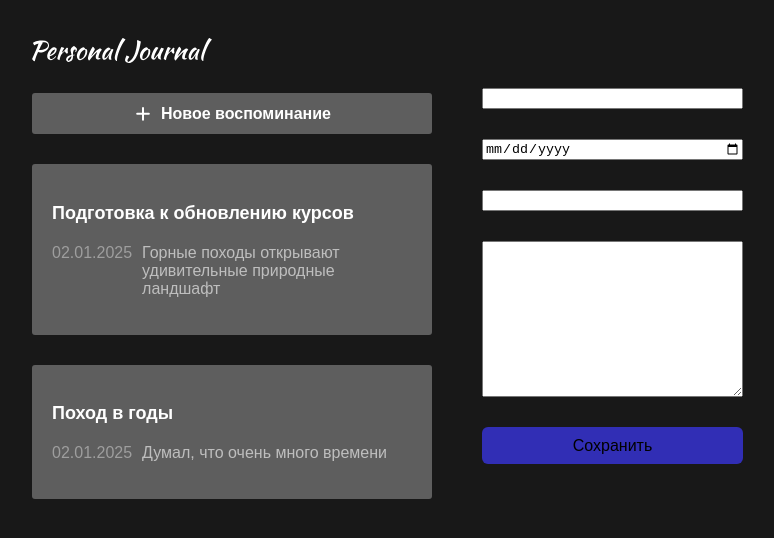
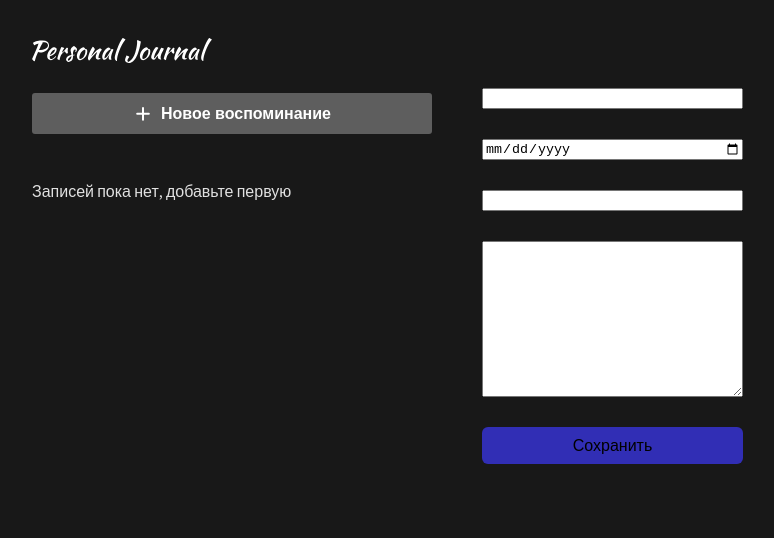
Before and after one commit to VladimirKorolev1986/react1, a React (Vite) app: page / in a window 1280 px wide. Shown: the top 538 px of the page, without its empty margins (6-780 px from the left). Built offline with nearby package versions, Linux system fonts and the light colour scheme.

Commit message:
react dev tools

```diff
--- a/src/App.jsx
+++ b/src/App.jsx
@@ -10,18 +10,18 @@ import Body from './layouts/Body/Body';
 import LeftPanel from './layouts/LeftPanel/LeftPanel';
 
 const INITIAL_DATA = [
-	{
-		id: 1,
-		title: 'Подготовка к обновлению курсов',
-		text: 'Горные походы открывают удивительные природные ландшафт',
-		date: new Date()
-	},
-	{
-		id: 2,
-		title: 'Поход в годы',
-		text: 'Думал, что очень много времени',
-		date: new Date()
-	}
+	// {
+	// 	id: 1,
+	// 	title: 'Подготовка к обновлению курсов',
+	// 	text: 'Горные походы открывают удивительные природные ландшафт',
+	// 	date: new Date()
+	// },
+	// {
+	// 	id: 2,
+	// 	title: 'Поход в годы',
+	// 	text: 'Думал, что очень много времени',
+	// 	date: new Date()
+	// }
 ];
 
 function App() {
@@ -36,30 +36,14 @@ function App() {
 		}]);
 	};
 
-	const sortItems = (a, b) => {
-		if (a.date < b.date) {
-			return 1;
-		} else {
-			return -1;
-		}
-	};
 
 	return (
 		<div className='app'>
 			<LeftPanel>
 				<Header/>
 				<JournalAddButton/>
-				<JournalList>
-					{items.sort(sortItems).map(el => (
-						<CardButton key={el.id}>
-							<JournalItem
-								title={el.title}
-								text={el.text}
-								date={el.date}
-							/>
-						</CardButton>
-					))}
-				</JournalList>
+				<JournalList items={items}/>
+
 			</LeftPanel>
 			<Body>
 				<JournalForm onSubmit={addItem}/>
--- a/src/components/JournalList/JournalList.jsx
+++ b/src/components/JournalList/JournalList.jsx
@@ -1,7 +1,31 @@
 import "./JournalList.css";
+import CardButton from "../CardButton/CardButton";
+import JournalItem from "../JournalItem/JournalItem";
 
-function JournalList({ children }) {
-  return <div className="journal-list">{children}</div>;
-}
+function JournalList({ items }) {
+  if (items.length === 0 ) {
+    return <p>Записей пока нет, добавьте первую</p>
+  }
+  const sortItems = (a, b) => {
+		if (a.date < b.date) {
+			return 1;
+		} else {
+			return -1;
+		}
+	};
+
+		return <>{items.sort(sortItems).map(el => (
+			<CardButton key={el.id}>
+				<JournalItem
+					title={el.title}
+					text={el.text}
+					date={el.date}
+				/>
+			</CardButton>
+		))}</>
+	}
+
+
+
 
 export default JournalList;
```
